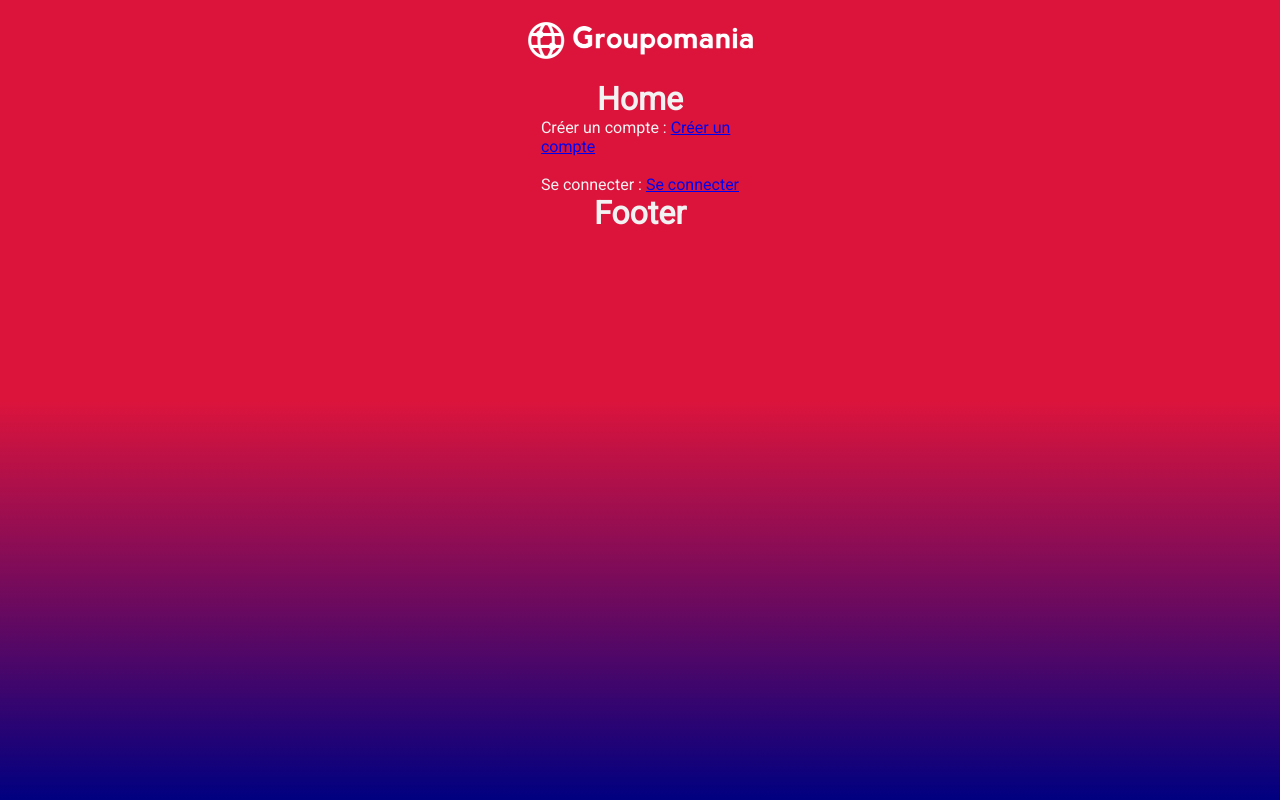
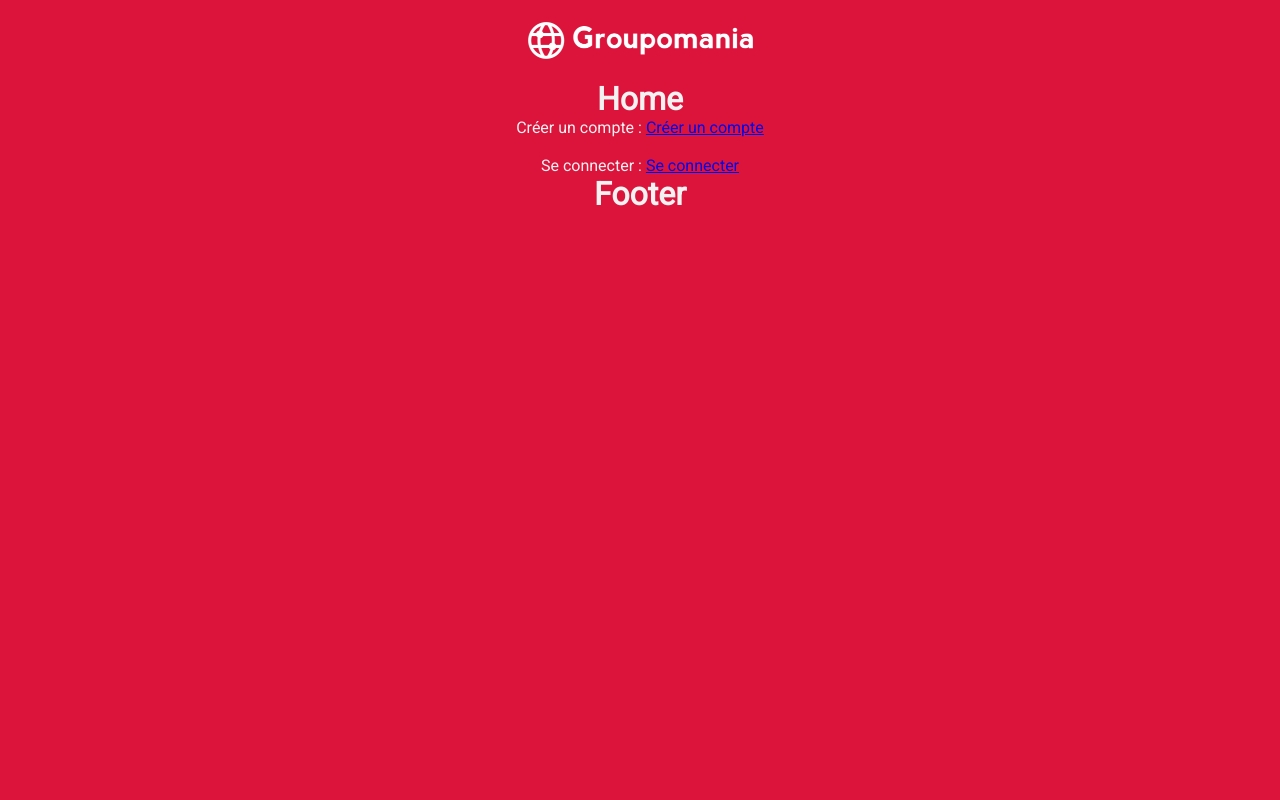
Before and after one commit to Celine86/CelineObringer_7_18082021_FrontEnd, a Vue app: page /#/ in a window 1280 px wide. Built offline with nearby package versions, Linux system fonts and the light colour scheme.

Commit message:
Modify a little thing to avoid error when navigating on a singlpost

```diff
--- a/src/App.vue
+++ b/src/App.vue
@@ -31,7 +31,8 @@ export default {
   box-sizing: border-box;
 }
 body {
-  background-image: linear-gradient(180deg, rgba(220, 20, 60) 50%, rgba(0, 0, 128) 100%);
+  /* background-image: linear-gradient(180deg, rgba(220, 20, 60) 50%, rgba(0, 0, 128) 100%); */
+  background-color: rgba(220, 20, 60);
   min-height: 100vh;
   background-size: cover;
   display: flex;
@@ -59,7 +60,7 @@ p{
   align-items: center;
   justify-content: center;
   flex-direction: column;
-  max-width: 80%;
+  max-width: 100%;
   /* height: 90vh; */
 }
 .footer {
--- a/src/components/Posts.vue
+++ b/src/components/Posts.vue
@@ -28,7 +28,7 @@ export default {
             posts: [],
         }
     },
-    created: function() {
+    created() {
         axios.get("http://localhost:3000/api/posts/", { headers: {"Authorization": "Bearer " + localStorage.getItem("token")} })
         .then(response => {
             const resp = response.data
--- a/src/components/SinglePost.vue
+++ b/src/components/SinglePost.vue
@@ -5,9 +5,9 @@
                 <h3>title : {{ post.title }}</h3><br>
                 <h3>content : {{ post.content }}</h3><br>
                 <img :src="post.imageUrl" class="responsive__postimage"><br>
-                <p>username : {{ post.User.username }}</p><br>
-                <p>email : {{ post.User.email }}</p><br>
-                <img :src="post.User.avatar" class="responsive__avatarimage"><br>
+                <p>username : {{ user.username }}</p><br>
+                <p>email : {{ user.email }}</p><br>
+                <img :src="user.avatar" class="responsive__avatarimage"><br>
             </div>
     </div>
 </template>
@@ -21,6 +21,7 @@ export default {
     data() {
         return {
             post: [],
+            user: [],
         }
     },
     created: function() {
@@ -28,7 +29,11 @@ export default {
         axios.get(`http://localhost:3000/api/posts/${id}`, { headers: {"Authorization": "Bearer " + localStorage.getItem("token")} })
         .then(response => {
             const resp = response.data
+            console.log(response.data)
+            const respuser = response.data.User
+            console.log(response.data.User)
             this.post = resp
+            this.user = respuser
         })
         .catch((error) => {
             console.log(error)
```
